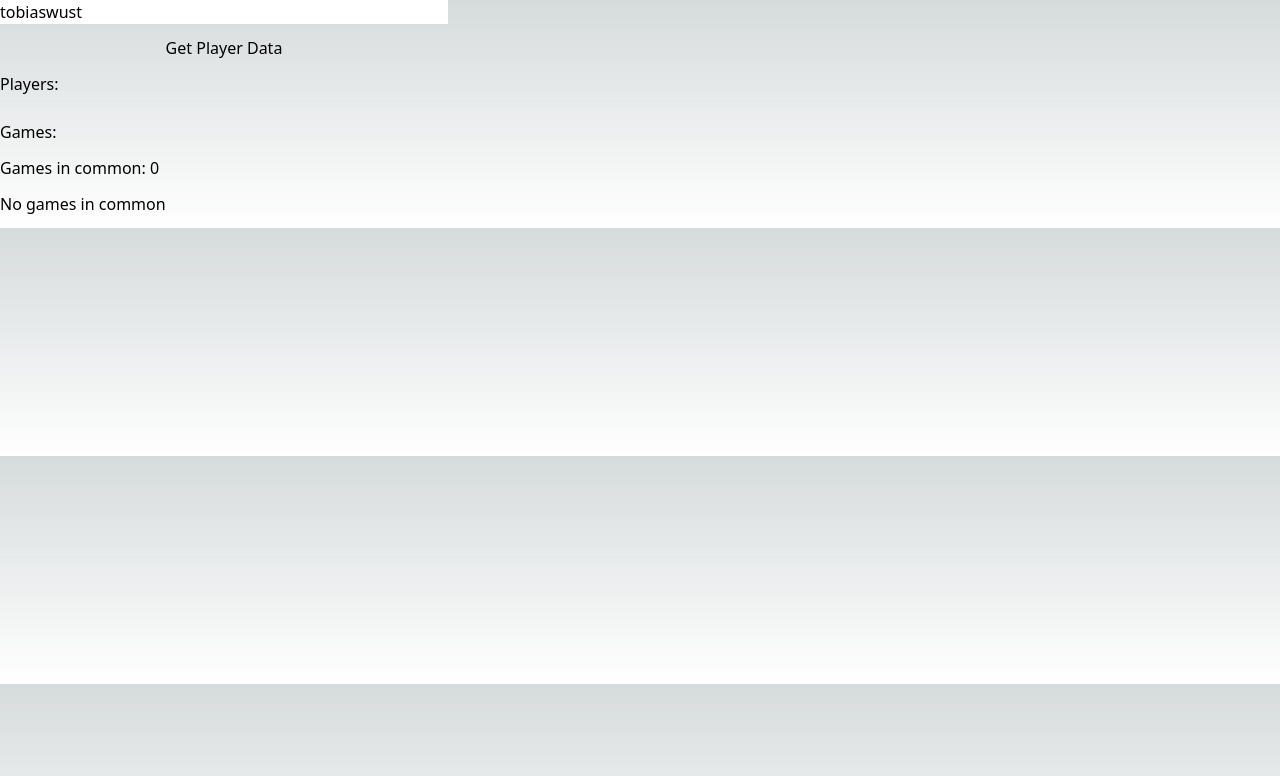
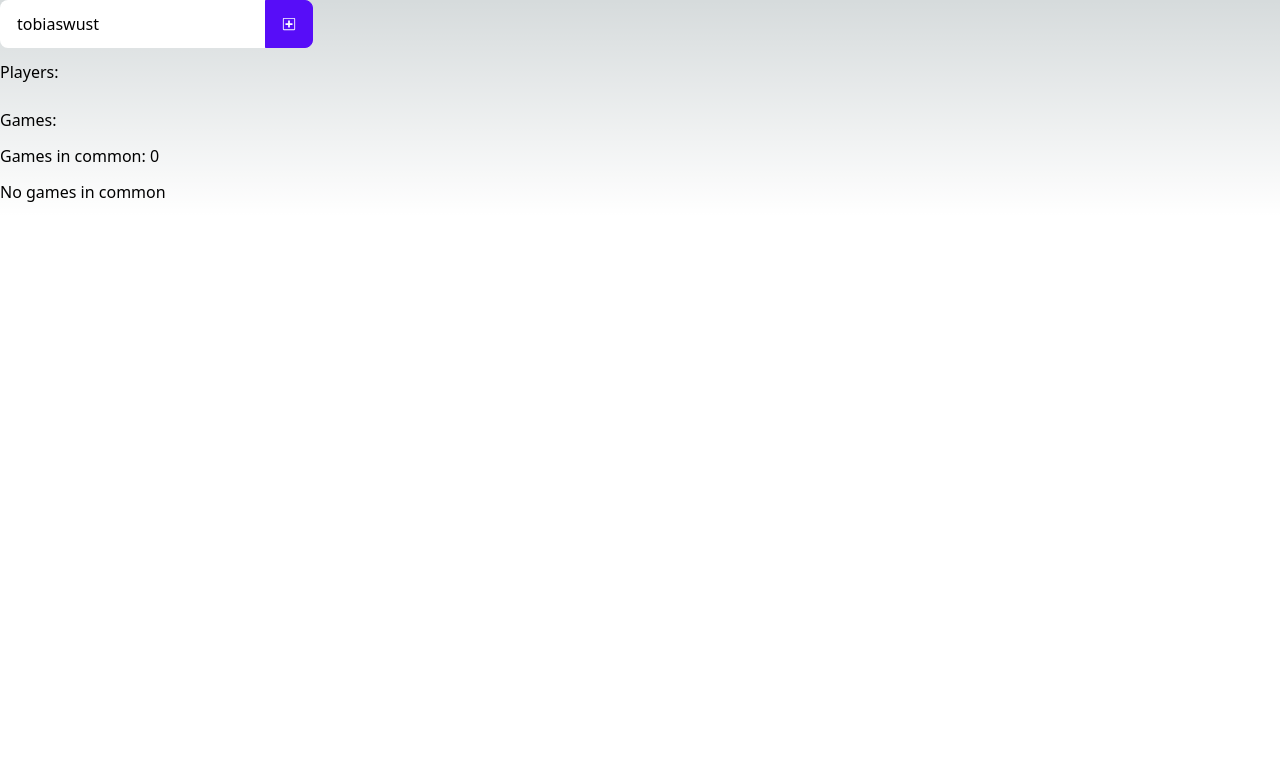
Before and after one commit to TobiasWust/sharedgames, a Next.js app: page / in a window 1280 px wide. Shown: the top 776 px of the page. Built offline with nearby package versions, Linux system fonts and the light colour scheme.

Commit message:
add daisyui

```diff
--- a/package.json
+++ b/package.json
@@ -15,6 +15,7 @@
     "@types/react": "18.0.27",
     "@types/react-dom": "18.0.10",
     "axios": "^1.3.1",
+    "daisyui": "^2.50.0",
     "eslint": "8.33.0",
     "eslint-config-next": "13.1.6",
     "next": "13.1.6",
--- a/src/pages/index.tsx
+++ b/src/pages/index.tsx
@@ -1,5 +1,6 @@
 import Head from "next/head";
 import { useEffect, useState } from "react";
+import { GoDiffAdded } from "react-icons/go";
 import Game from "../components/Game";
 import Player, { TPlayer } from "../components/Player";
 import intersection from "../utils/intersection";
@@ -61,14 +62,25 @@ export default function Home() {
         <link rel="icon" href="/favicon.ico" />
       </Head>
       <main className="grid max-w-md gap-3">
+        <form
+          className="input-group"
+          onSubmit={(e) => {
+            e.preventDefault();
+            getPlayerData(playerId);
+          }}
+        >
           <input
+            className="input"
+            placeholder="Enter Steam ID"
             type="text"
             value={playerId}
             onChange={(e) => setPlayerId(e.target.value)}
           />
-        <button type="button" onClick={() => getPlayerData(playerId)}>
-          Get Player Data
+          <button className="btn-primary btn" type="button">
+            <GoDiffAdded />
           </button>
+        </form>
+
         <h2>Players:</h2>
         <ul>
           {players.map((player) => (
--- a/tailwind.config.js
+++ b/tailwind.config.js
@@ -7,5 +7,5 @@ module.exports = {
   theme: {
     extend: {},
   },
-  plugins: [],
+  plugins: [require("daisyui")],
 }
```
Also changed, not shown: 1 other file (tests, documents, lock files or other folders). Lines whose indentation alone changed are shown as unchanged.
